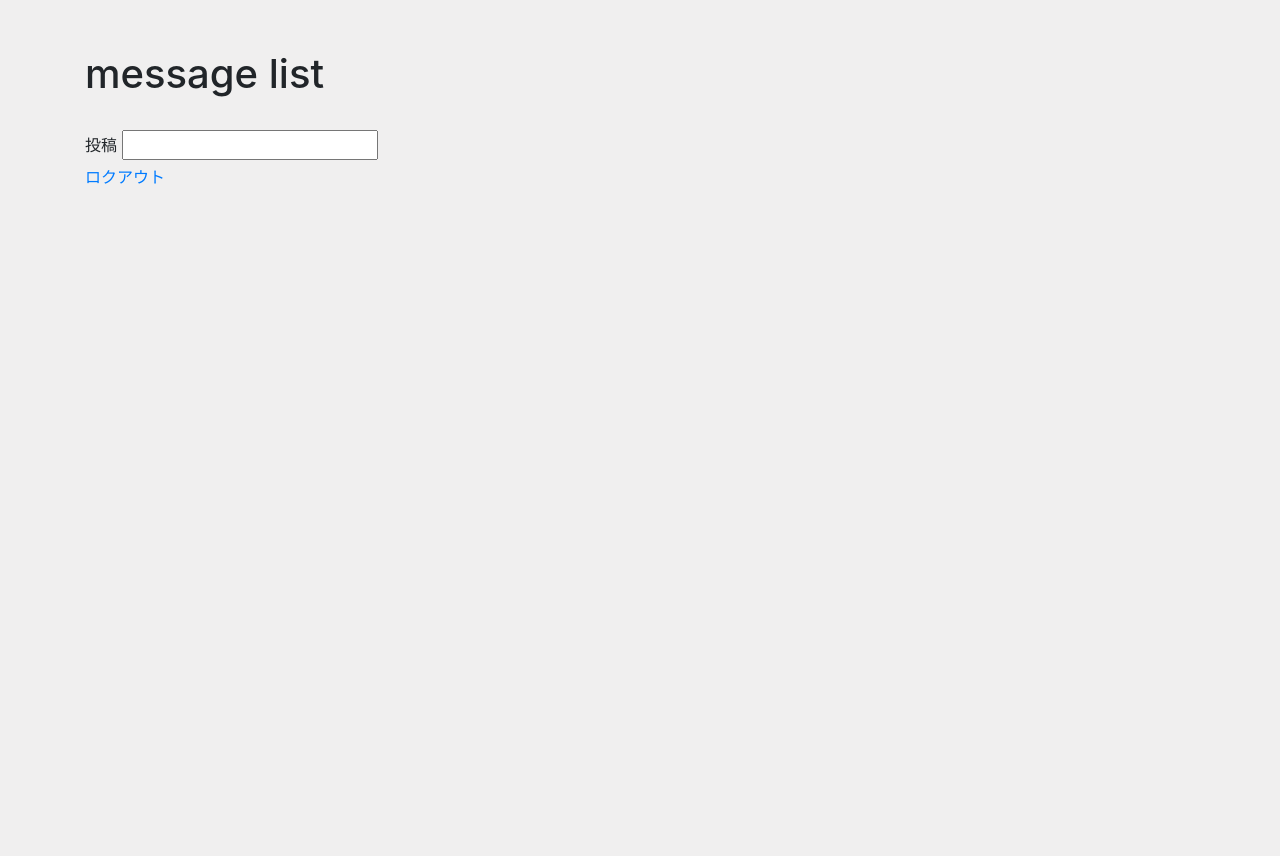
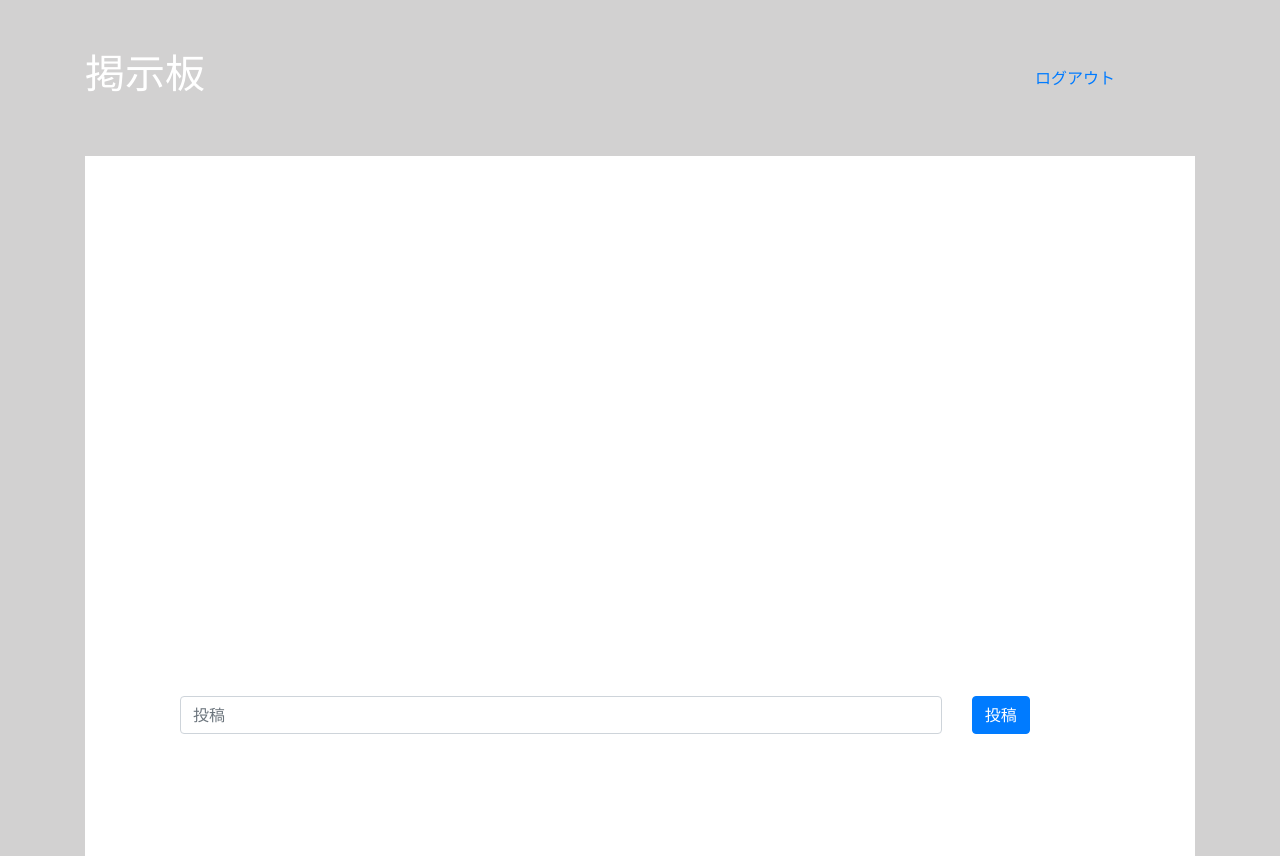
Before and after one commit to meitoma/first-web-app, a Flask app: page /index in a window 1280 px wide. Before the commit the page ends 184 px from the top, so only its background shows below. Run offline with Flask 3, Linux system fonts and the light colour scheme; the visitor is signed in with stand-in values (Sample User, id 1); data that the repository does not hold is empty; some libraries are stand-ins or nearby versions.

Commit message:
掲示板を投稿可能に 画面作成

```diff
--- a/config.py
+++ b/config.py
@@ -19,10 +19,10 @@ class Config(object):
     DB_NAME=os.environ.get("DB_NAME")
     SECRET_KEY = os.environ.get('SECRET_KEY')
     DB_PORT=os.environ.get("DB_PORT") or ''
-    PERMANENT_SESSION_LIFETIME = timedelta(minutes=1) #session time（1分）
+    PERMANENT_SESSION_LIFETIME = timedelta(minutes=60) #session time（1分）
 
     SQLALCHEMY_DATABASE_URI=f'postgresql://{USER_NAME}:{PASSWORD}@{HOSTNAME}{DB_PORT}/{DB_NAME}'
-    print(SQLALCHEMY_DATABASE_URI)
+    # print(SQLALCHEMY_DATABASE_URI)
     # SQLALCHEMY_DATABASE_URI=f'postgresql://{USER_NAME}@{HOSTNAME}/{DB_NAME}'
     SQLALCHEMY_TRACK_MODIFICATIONS = False
 
--- a/forms.py
+++ b/forms.py
@@ -16,3 +16,6 @@ class SignupForm(FlaskForm):
     def validate_name(self, name):
         if Users.query.filter_by(name=name.data).one_or_none():
             raise ValidationError('この名前はすでに使われています')
+
+class PostForm(FlaskForm):
+    message = StringField('メッセージ')
--- a/main.py
+++ b/main.py
@@ -6,7 +6,7 @@ from flask_login import (
 from sqlalchemy import text
 import csv
 from __init__ import app,db,metadata
-from forms import LoginForm,SignupForm
+from forms import LoginForm,SignupForm,PostForm
 from models import Users,Messages
 
 @app.route('/load_data')
@@ -30,7 +30,6 @@ def users_load():
 
 def messages_load():
     message = "Data loading completed"
-
     #? csvからMessageへの書き込み
     with open("csv/message.csv","r",encoding="utf-8") as csvfile:
         reader=csv.reader(csvfile)
@@ -45,12 +44,19 @@ def messages_load():
     data2=db.session.query(Messages).all()
     return render_template('comp_load.html', message = message,data1=data1,data2=data2)
 
-@app.route('/index')
+@app.route('/index', methods=['GET', 'POST'])
 @login_required
 def index():
-    title = "message list"
+    title = "掲示板"
     messages = Messages.query.all()
-    return render_template('index.html', title = title, messages=messages)
+    form = PostForm()
+    if request.method == "POST":
+        user_message = Messages(user_id=current_user.id,message=form.message.data)
+        db.session.add(user_message)
+        db.session.commit()
+        return redirect(url_for('index'))
+    else:
+        return render_template('index.html', title = title, messages=messages,form=form)
 
 @app.route('/', methods=['GET', 'POST'])
 @app.route('/login', methods=['GET', 'POST'])
--- a/templates/index.html
+++ b/templates/index.html
@@ -1,17 +1,40 @@
 {% extends "layout.html" %}
 {% block content %}
-    <h1>{{ title }}</h1><br>
+    <div class="row">
+        <div class="col-10">
+            <h1 style="color:white;">{{ title }}</h1>
+        </div>
+        <div class="col-2 align-self-center">
+                <a href="/logout">ログアウト</a>
+        </div>
+    </div>
+    <div class="bulletin-board">
+        <div class="row justify-content-center">
+            <div class="col-10">
+                <div class="scrollable-container">
                     {%for m in messages %}
+                        <p>
                             {% for key,value in m.__dict__.items()%}
-            {% if key!='_sa_instance_state' %}
-                <p>{{key}} : {{value}}</p>
+                                {% if key!='_sa_instance_state' and key!='id'%}
+                                    {{value}}
                                 {% endif %}
                             {% endfor %}
+                        </p>
                     {% endfor %}
+                </div>
 
-    <form action="/result" method="get">
-        <label for="article">投稿</label>
-        <input type="text" name="article">
+                <form action="/index" method="post">
+                    {{ form.hidden_tag() }}
+                    <div class="row">
+                        <div class="col-10">
+                            {{ form.message(placeholder="投稿", class="form-control")}}
+                        </div>
+                        <div class="col-2">
+                            <button class="btn btn-primary" type="submit">投稿</button>
+                        </div>
+                    </div>
                 </form>
-    <a href="/logout">ロクアウト</a>
+            </div>
+        </div>
+    </div>
 {% endblock %}
--- a/templates/layout.html
+++ b/templates/layout.html
@@ -11,20 +11,34 @@
                 color: white;
                 padding-left: 10px;
                 list-style:none;
+                background-color: deeppink;
             }
             body {
                 padding-top: 50px;
-                background-color: rgb(240, 239, 239);
-            }
+                background-color: rgb(210, 209, 209);
+                /* background-image: url(../static/IMG_4936.jpg); */
+                /* background-size: cover;
+                background-repeat: no-repeat;
+                background-attachment: fixed;
+                background-position: center center;
+                height: 100vh; */
+                }
             .success {
                 background-color: midnightblue;
             }
-            .failed {
-                background-color: deeppink;
+            .bulletin-board {
+            height: 700px;
+			padding: 40px 0px;
+            margin-top: 50px;
+			background-color: white;
+		    }
+            .scrollable-container {
+            height: 500px; /* 任意の高さを設定 */
+            overflow-y: scroll; /* 縦方向のスクロールバーを表示 */
             }
-            .login {
-			padding: 40px 150px;
-		    }
+            .logout-button{
+                align-self: center;
+            }
         </style>
     </head>
     <body>
--- a/templates/login.html
+++ b/templates/login.html
@@ -1,8 +1,10 @@
 {% extends "layout.html" %}
 {% block content %}
-        <h1 class="text-center">{{title}}</h1>
+        <h1 class="text-center" style="color:white;">{{title}}</h1>
         <form action="/login" method="post">
             {{ form.hidden_tag() }}
+            <div class="row justify-content-center">
+                <div class="col-6">
                     {% with messages = get_flashed_messages(with_categories=true) %}
                         {% if messages %}
                             <ul class=flashes>
@@ -12,6 +14,8 @@
                             </ul>
                         {% endif %}
                     {% endwith %}
+                </div>
+            </div>
 
             <div class="row justify-content-center">
                 <div class="col-6">
```
Also changed, not shown: templates/logout.html (+5 -3 lines). Lines whose indentation alone changed are shown as unchanged.
